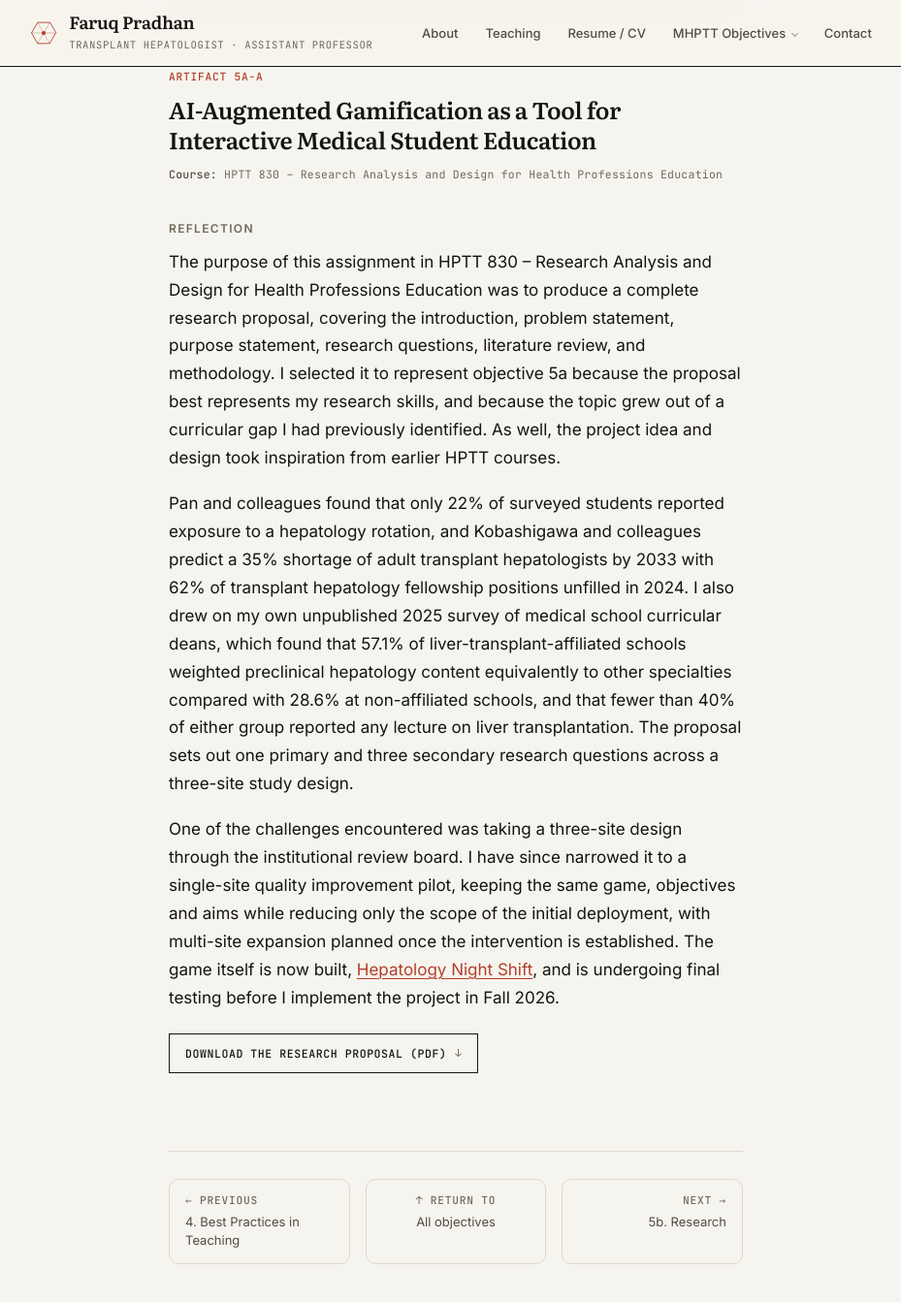
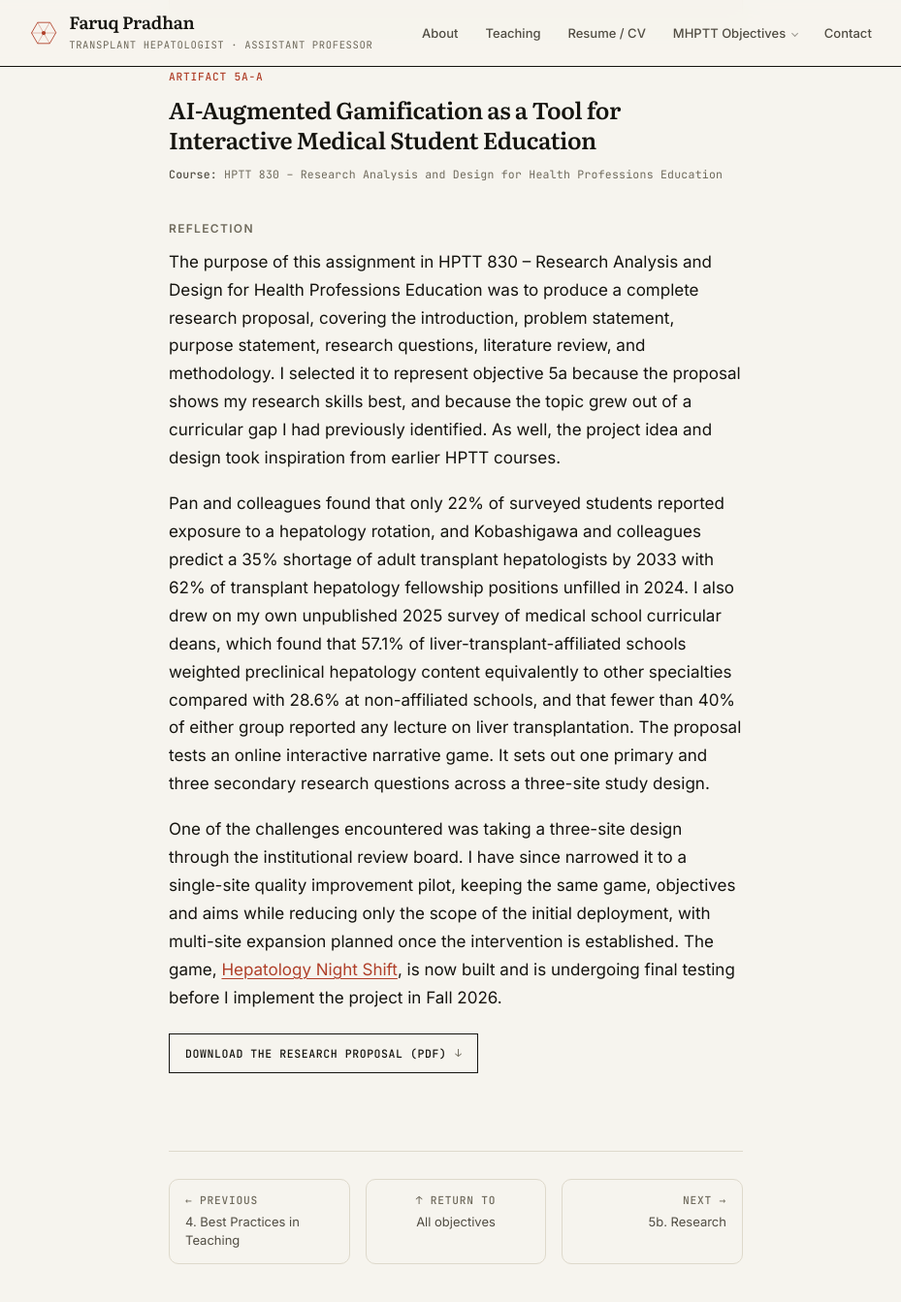
Before and after one commit to fpradhan/fpradhan.github.io, a Jekyll site: the page built from _competencies/5a-research.md, in a window 1280 px wide and 1400 px high, scrolled down 457 px. Shown: the top 1343 px of the window at 97% size, without its empty margins (170-1099 px from the left). Built offline with Jekyll 4.4.1, drawn with Linux system fonts in a browser that asks for light colours.

Commit message:
Three wording fixes in 5a-A
The game had no antecedent: paragraph three said "keeping the same game"
when nothing before it mentioned one. Paragraph two now names the
intervention, in the proposal's own words, an online interactive
narrative game.

"To represent objective 5a because the proposal best represents my
research skills" repeated the verb; it now shows them best.

"The game itself is now built, Hepatology Night Shift, and is undergoing
final testing" becomes "The game, Hepatology Night Shift, is now built and
is undergoing final testing".

257 to 263 words.

Co-Authored-By: Claude Opus 5 <noreply@anthropic.com>
Claude-Session: https://claude.ai/code/session_01SajNJDGDkt5q5fCgsPRcNk

```diff
--- a/_competencies/5a-research.md
+++ b/_competencies/5a-research.md
@@ -33,8 +33,8 @@ statement: >-
 The purpose of this assignment in HPTT 830 – Research Analysis and Design for Health Professions
 Education was to produce a complete research proposal, covering the introduction, problem
 statement, purpose statement, research questions, literature review, and methodology. I selected
-it to represent objective 5a because the proposal best represents my research skills, and because
-the topic grew out of a curricular gap I had previously identified. As well, the project idea and
+it to represent objective 5a because the proposal shows my research skills best, and because the
+topic grew out of a curricular gap I had previously identified. As well, the project idea and
 design took inspiration from earlier HPTT courses.
 
 Pan and colleagues found that only 22% of surveyed students reported exposure to a hepatology
@@ -43,15 +43,16 @@ by 2033 with 62% of transplant hepatology fellowship positions unfilled in 2024.
 own unpublished 2025 survey of medical school curricular deans, which found that 57.1% of
 liver-transplant-affiliated schools weighted preclinical hepatology content equivalently to other
 specialties compared with 28.6% at non-affiliated schools, and that fewer than 40% of either group
-reported any lecture on liver transplantation. The proposal sets out one primary and three
-secondary research questions across a three-site study design.
+reported any lecture on liver transplantation. The proposal tests an online interactive narrative
+game. It sets out one primary and three secondary research questions across a three-site study
+design.
 
-One of the challenges encountered was taking a three-site design through the institutional review
-board. I have since narrowed it to a single-site quality improvement pilot, keeping the same game,
-objectives and aims while reducing only the scope of the initial deployment, with multi-site
-expansion planned once the intervention is established. The game itself is now built,
+One of the challenges encountered was taking a three-site design through the institutional
+review board. I have since narrowed it to a single-site quality improvement pilot, keeping the
+same game, objectives and aims while reducing only the scope of the initial deployment, with
+multi-site expansion planned once the intervention is established. The game,
 [Hepatology Night Shift<span class="sr-only"> (opens in a new tab)</span>](https://hepatology.pages.dev/HepatologyNightShift){: rel="noopener" target="_blank"},
-and is undergoing final testing before I implement the project in Fall 2026.
+is now built and is undergoing final testing before I implement the project in Fall 2026.
 
 <p><a class="dl" href="{{ '/assets/artifacts/hptt830-research-proposal.pdf' | relative_url }}" rel="noopener" target="_blank">Download the research proposal (PDF)<span class="sr-only"> (opens in a new tab)</span></a></p>
 
```
